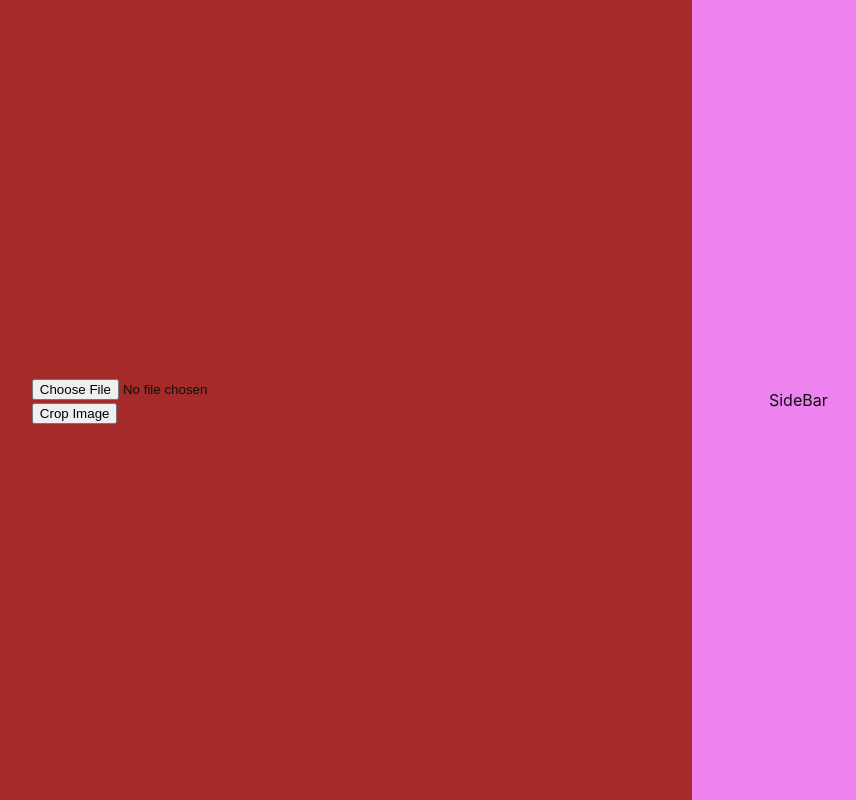
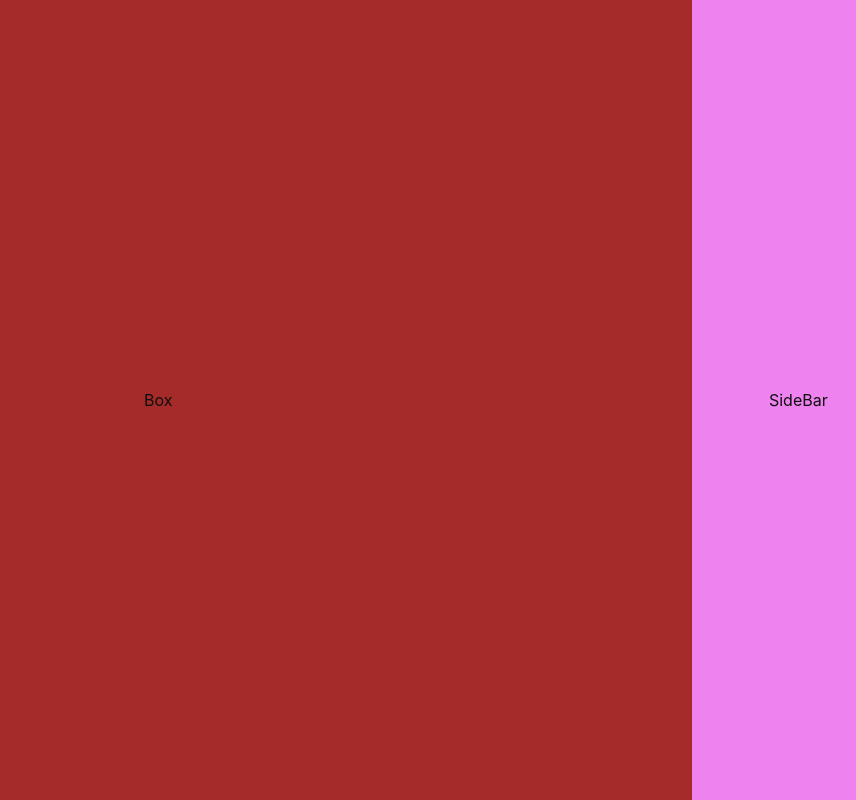
Before and after one commit to husseinhareb/croppy, a React (Vite) app: page / in a window 1280 px wide. Shown: the whole page, without its empty margins (375-1231 px from the left). Built offline with nearby package versions, Linux system fonts and the light colour scheme.

Commit message:
try canvas

```diff
--- a/src/components/Box.jsx
+++ b/src/components/Box.jsx
@@ -1,65 +1,9 @@
+import React from 'react'
 import "../styles/Box.css"
-import React, { useState } from 'react';
-
-function ImageCropper() {
-  const [image, setImage] = useState(null);
-  const [croppedImage, setCroppedImage] = useState(null);
-  const [cropX, setCropX] = useState(0);
-  const [cropY, setCropY] = useState(0);
-  const [cropWidth, setCropWidth] = useState(200);
-  const [cropHeight, setCropHeight] = useState(200);
-
-  // Function to handle file input change
-  const handleFileChange = (e) => {
-    const file = e.target.files[0];
-    const reader = new FileReader();
-    reader.onload = (event) => {
-      const img = new Image();
-      img.onload = () => {
-        setImage(img);
-      };
-      img.src = event.target.result;
-    };
-    reader.readAsDataURL(file);
-  };
-
-  // Function to crop the image
-  const cropImage = () => {
-    const canvas = document.createElement('canvas');
-    const ctx = canvas.getContext('2d');
-    canvas.width = cropWidth;
-    canvas.height = cropHeight;
-    ctx.drawImage(image, cropX, cropY, cropWidth, cropHeight, 0, 0, cropWidth, cropHeight);
-    const croppedImageUrl = canvas.toDataURL();
-    setCroppedImage(croppedImageUrl);
-  };
-
-  return (
-    <div>
-      <input type="file" onChange={handleFileChange} />
-      <br />
-      <button onClick={cropImage}>Crop Image</button>
-      <br />
-      {image && (
-        <div>
-          <h3>Original Image</h3>
-          <img src={image.src} alt="Original" width={610} height={367} style={{backgroundSize:"cover"}}/>
-        </div>
-      )}
-      {croppedImage && (
-        <div>
-          <h3>Cropped Image</h3>
-          <img src={croppedImage} alt="Cropped" />
-        </div>
-      )}
-    </div>
-  );
-}
-
 
 const Box = () => {
   return (
-    <div className='box'><ImageCropper /></div>
+    <div className='box'>Box</div>
   )
 }
 
```
